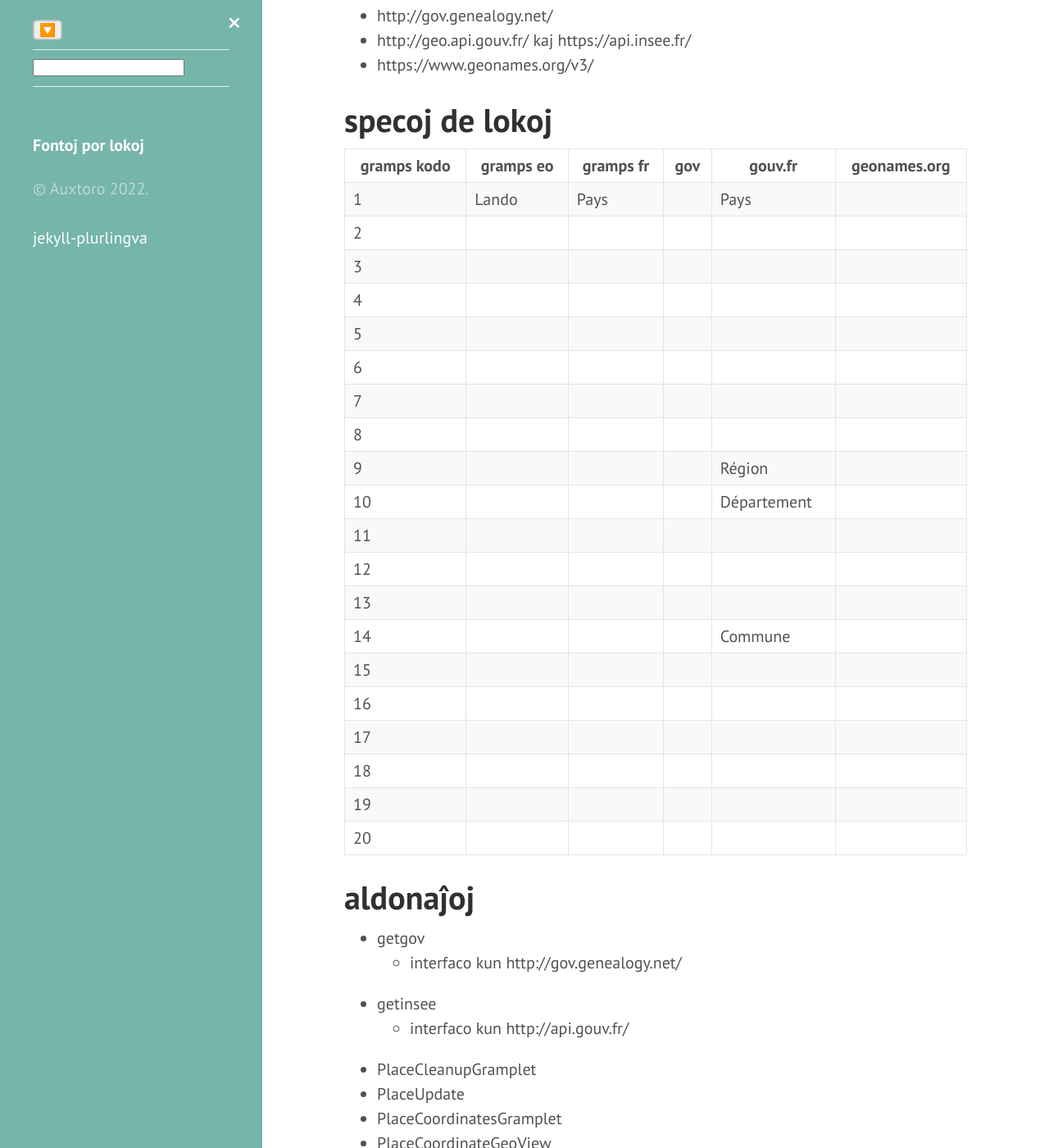
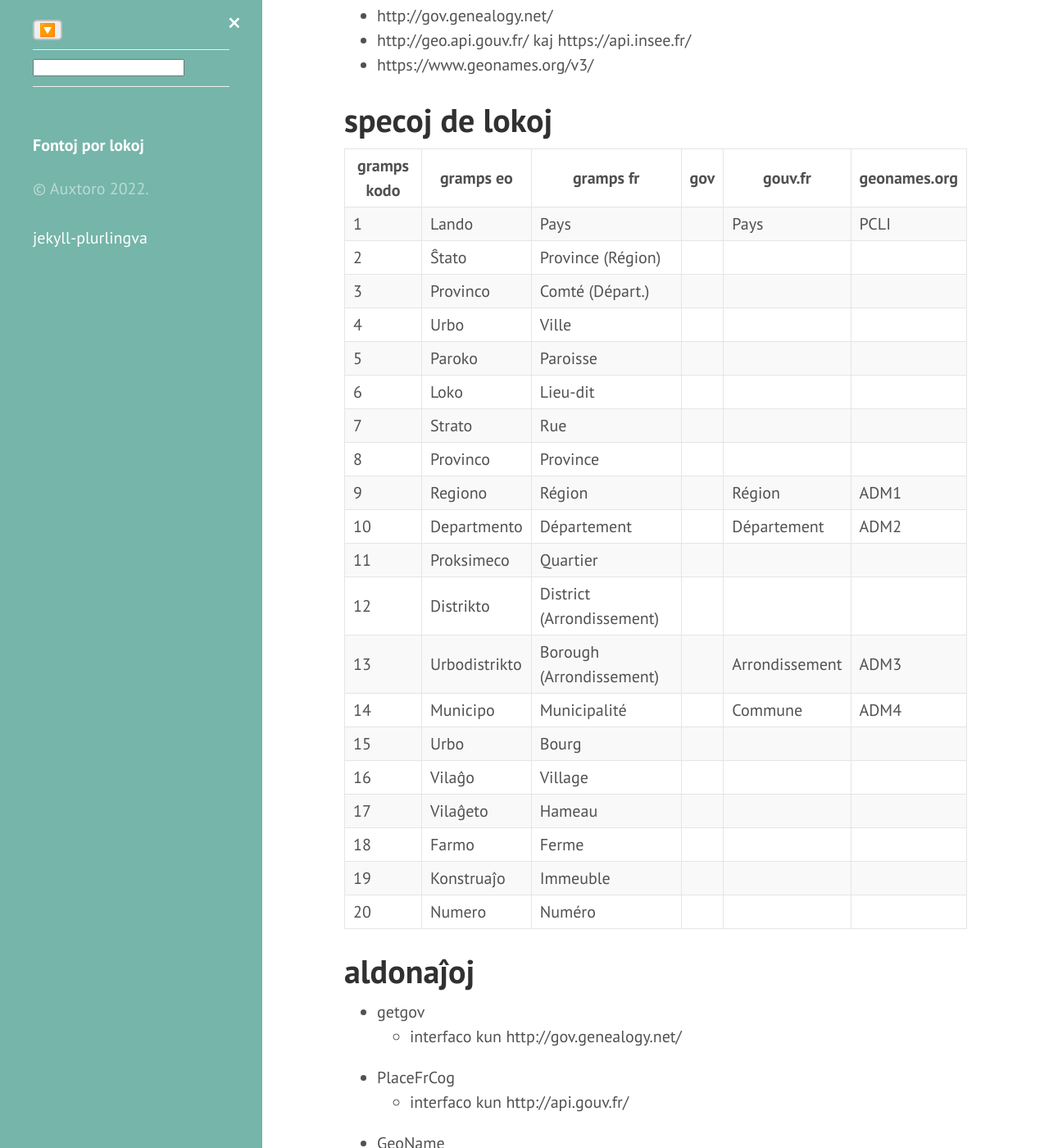
Before and after one commit to jmichault/gramps-dok, a Jekyll site: the page built from eo/lokoj.md, in a window 1280 px wide and 1400 px high, scrolled down 193 px. Shown: the whole window at 82% size. Built offline with Jekyll 4.4.1, drawn with Linux system fonts in a browser that asks for light colours; our own code applies the rules of GitHub Pages for plain Markdown files; some of the changed text lies outside the part shown.

Commit message:
Update lokoj.md

```diff
--- a/eo/lokoj.md
+++ b/eo/lokoj.md
@@ -6,36 +6,38 @@
 
 # specoj de lokoj
 
-| gramps kodo | gramps eo | gramps fr | gov | gouv.fr      | geonames.org |
-|-------------|-----------|-----------|-----|--------------|--------------|
-| 1           | Lando     | Pays      |     | Pays         |              |
-| 2           |           |           |     |              |              |
-| 3           |           |           |     |              |              |
-| 4           |           |           |     |              |              |
-| 5           |           |           |     |              |              |
-| 6           |           |           |     |              |              |
-| 7           |           |           |     |              |              |
-| 8           |           |           |     |              |              |
-| 9           |           |           |     | Région       |              |
-| 10          |           |           |     | Département  |              |
-| 11          |           |           |     |              |              |
-| 12          |           |           |     |              |              |
-| 13          |           |           |     |              |              |
-| 14          |           |           |     | Commune      |              |
-| 15          |           |           |     |              |              |
-| 16          |           |           |     |              |              |
-| 17          |           |           |     |              |              |
-| 18          |           |           |     |              |              |
-| 19          |           |           |     |              |              |
-| 20          |           |           |     |              |              |
+| gramps kodo | gramps eo     | gramps fr                 | gov | gouv.fr        | geonames.org |
+|-------------|---------------|---------------------------|-----|----------------|--------------|
+| 1           | Lando         | Pays                      |     | Pays           |  PCLI        |
+| 2           | Ŝtato         | Province (Région)         |     |                |              |
+| 3           | Provinco      | Comté (Départ.)           |     |                |              |
+| 4           | Urbo          | Ville                     |     |                |              |
+| 5           | Paroko        | Paroisse                  |     |                |              |
+| 6           | Loko          | Lieu-dit                  |     |                |              |
+| 7           | Strato        | Rue                       |     |                |              |
+| 8           | Provinco      | Province                  |     |                |              |
+| 9           | Regiono       | Région                    |     | Région         | ADM1         |
+| 10          | Departmento   | Département               |     | Département    | ADM2         |
+| 11          | Proksimeco    | Quartier                  |     |                |              |
+| 12          | Distrikto     | District (Arrondissement) |     |                |              |
+| 13          | Urbodistrikto |	Borough (Arrondissement)  |     | Arrondissement | ADM3         |
+| 14          | Municipo      | Municipalité              |     | Commune        | ADM4         |
+| 15          | Urbo          | Bourg                     |     |                |              |
+| 16          | Vilaĝo        | Village                   |     |                |              |
+| 17          | Vilaĝeto      | Hameau                    |     |                |              |
+| 18          | Farmo         | Ferme                     |     |                |              |
+| 19          | Konstruaĵo    | Immeuble                  |     |                |              |
+| 20          | Numero        | Numéro                    |     |                |              |
 
 
 # aldonaĵoj
 
 * getgov
   * interfaco kun http://gov.genealogy.net/
-* getinsee
+* PlaceFrCog
   * interfaco kun http://api.gouv.fr/
+* GeoName
+  * interfaco kun http://www.geonames.org/
 * PlaceCleanupGramplet
 * PlaceUpdate
 * PlaceCoordinatesGramplet
```
